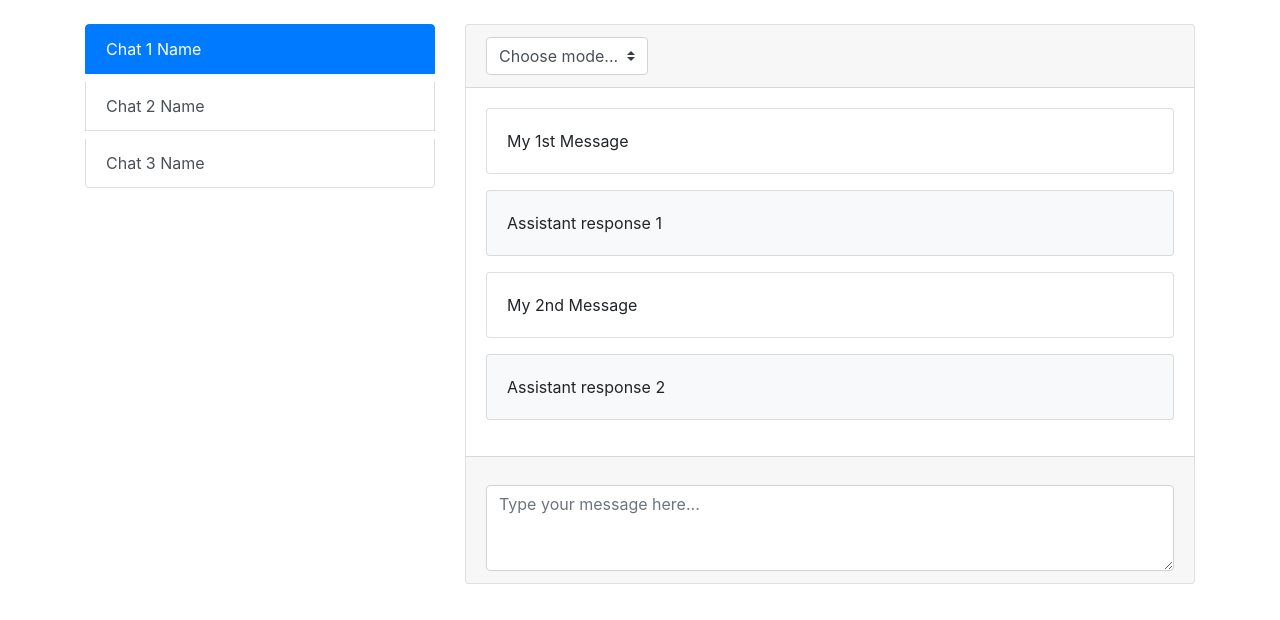
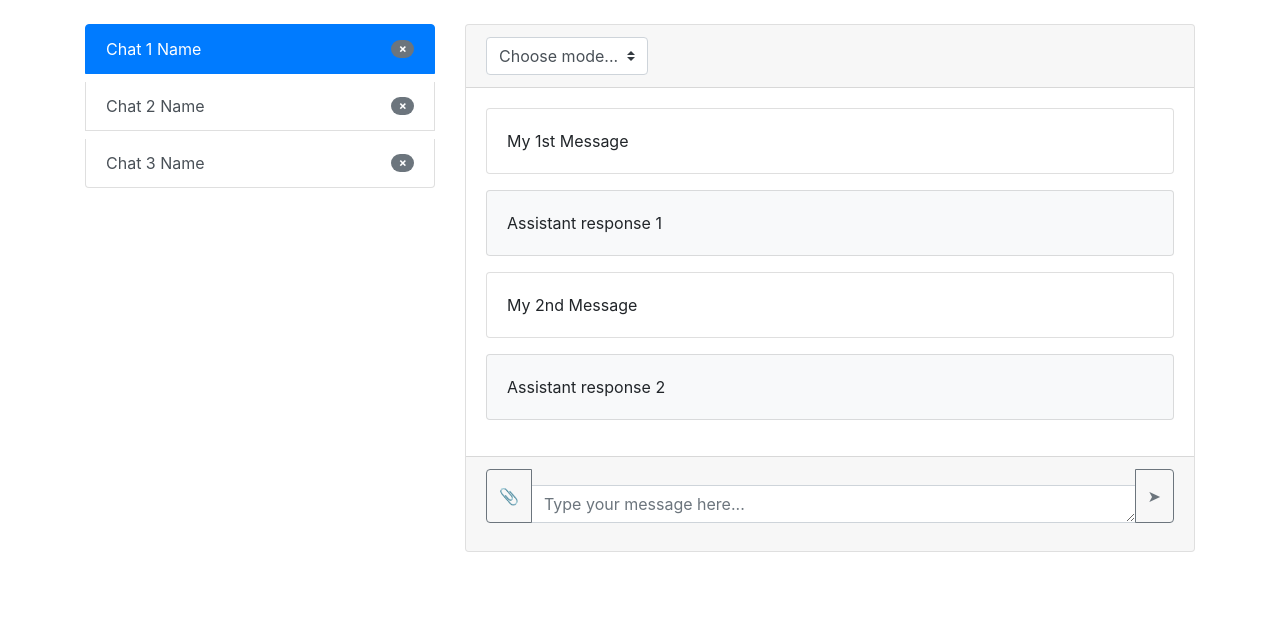
Before and after one commit to stoerr/CoDeveloperGPTengine, a plain HTML site: page src/main/resources/static/chat/chat.html in a window 1280 px wide. Drawn offline with nearby package versions, Linux system fonts and the light colour scheme.

Commit message:
chatwithbuttons

```diff
--- a/src/main/resources/static/chat/chat.html
+++ b/src/main/resources/static/chat/chat.html
@@ -12,9 +12,9 @@
         <div class="row">
             <div class="col-4">
                 <div class="list-group" id="chatList" role="tablist">
-                    <a class="list-group-item list-group-item-action active" id="chat1-list" data-toggle="list" href="#chat1" role="tab">Chat 1 Name</a>
-                    <a class="list-group-item list-group-item-action" id="chat2-list" data-toggle="list" href="#chat2" role="tab">Chat 2 Name</a>
-                    <a class="list-group-item list-group-item-action" id="chat3-list" data-toggle="list" href="#chat3" role="tab">Chat 3 Name</a>
+                    <a class="list-group-item list-group-item-action d-flex justify-content-between align-items-center active" id="chat1-list" data-toggle="list" href="#chat1" role="tab">Chat 1 Name<span class="badge badge-secondary badge-pill" onclick="deleteChat('chat1')">&times;</span></a>
+                    <a class="list-group-item list-group-item-action d-flex justify-content-between align-items-center" id="chat2-list" data-toggle="list" href="#chat2" role="tab">Chat 2 Name<span class="badge badge-secondary badge-pill" onclick="deleteChat('chat2')">&times;</span></a>
+                    <a class="list-group-item list-group-item-action d-flex justify-content-between align-items-center" id="chat3-list" data-toggle="list" href="#chat3" role="tab">Chat 3 Name<span class="badge badge-secondary badge-pill" onclick="deleteChat('chat3')">&times;</span></a>
                 </div>
             </div>
             <div class="col-8">
@@ -58,7 +58,15 @@
                         </div>
                     </div>
                     <div class="card-footer">
-                        <textarea class="form-control" id="messageInput" rows="3" placeholder="Type your message here..."></textarea>
+                        <div class="input-group mb-3">
+  <div class="input-group-prepend">
+    <button class="btn btn-outline-secondary" type="button" id="button-attach">&#128206;</button>
+  </div>
+  <textarea class="form-control" id="messageInput" rows="1" placeholder="Type your message here..."></textarea>
+  <div class="input-group-append">
+    <button class="btn btn-outline-secondary" type="button" id="button-send">&#x27A4;</button>
+  </div>
+</div>
                     </div>
                 </div>
             </div>
```
